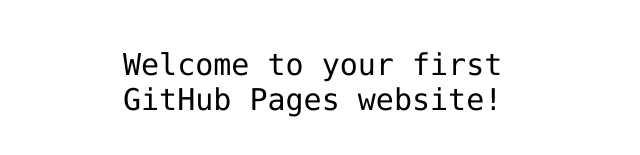
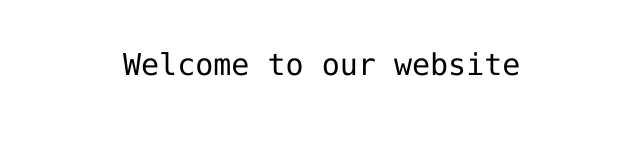
Before and after one commit to ZZzzend/ZZzzend.github.io, a plain HTML site: page index.html in a window 1280 px wide. Shown: the part 341-496 px from the top of the page, without its empty margins (317-957 px from the left). Drawn offline with Linux system fonts and the light colour scheme.

Commit message:
Update index.html

```diff
--- a/index.html
+++ b/index.html
@@ -3,7 +3,7 @@
 <html>
 <head>
   <meta http-equiv="Content-Type" content="text/html; charset=utf-8"/>
-  <title>my-first-website</title>
+  <title>website</title>
   <LINK href="styles.css" rel="stylesheet" type="text/css">
 </head>
 
@@ -12,7 +12,7 @@
 <img src="https://octodex.github.com/images/daftpunktocat-thomas.gif" id="octocat" alt="octocat-gif" />
 
 <!-- Change this code here by copy and pasting your template on line 15 -->
-<p>Welcome to your first GitHub Pages website!</p>
+<p>Welcome to our website</p>
 
 </body>
 </html>
```
